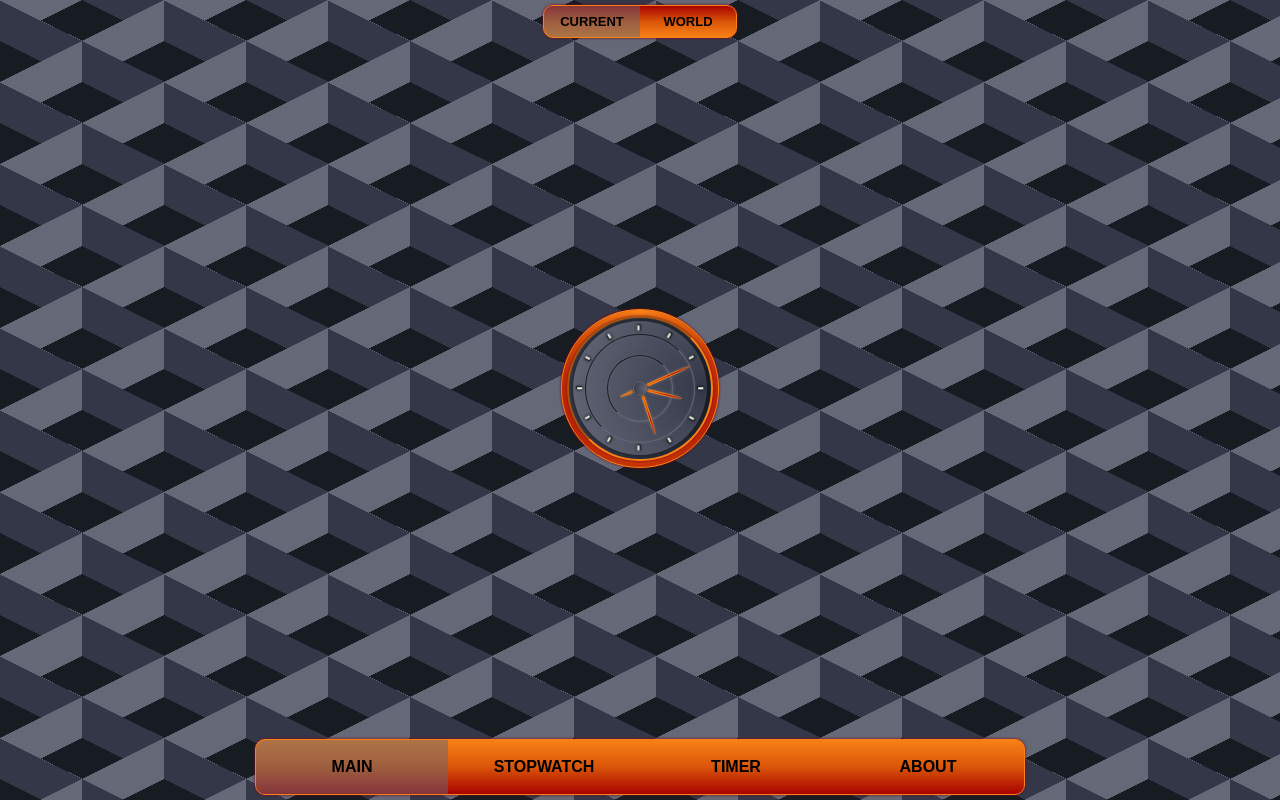
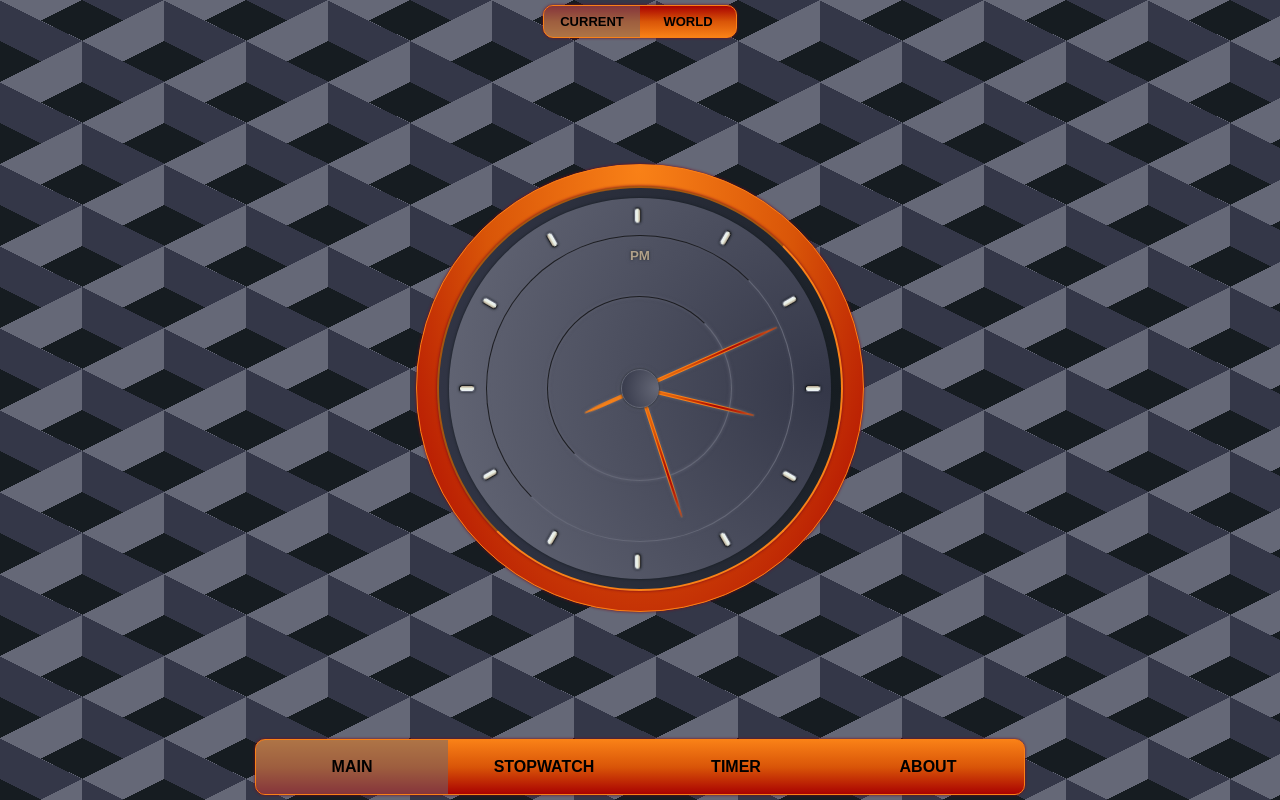
Before and after one commit to patrickgunnar/sun-time-app, a React (Create React App) app: page / in a window 1280 px wide. Built offline with nearby package versions, Linux system fonts and the light colour scheme.

Commit message:
feat: added timezone functionality

```diff
--- a/src/components/clock-frame.tsx
+++ b/src/components/clock-frame.tsx
@@ -1,7 +1,12 @@
 import { styled } from "styled-components";
+import { useCallback, useEffect, useState } from "react";
+import { DateTime } from "luxon";
 import { screenSizes } from "../screen-sizes";
-import { useCallback, useEffect, useState } from "react";
 
+
+interface ClockFrameProps {
+    timeZone?: string
+}
 
 const OuterFrame = styled.div`
     background:
@@ -17,11 +22,7 @@ const OuterFrame = styled.div`
     align-items: center;
 
     aspect-ratio: 1/1;
-    width: 90%;
-
-    @media only screen and (min-width: ${screenSizes.laptop}) {
-        width: 35%;
-    }
+    width: 100%;
 `
 
 const InnerFrame = styled.div`
@@ -65,6 +66,8 @@ const ClockCircleFrame = styled.div<{ size: number }>`
     display: flex;
     justify-content: center;
     align-items: center;
+
+    position: relative;
 
     aspect-ratio: 1/1;
     width: ${props => props.size}%;
@@ -163,20 +166,62 @@ const ClockPointer = styled.div<{
     }
 `
 
-const ClockFrame = () => {
+const ClockPeriod = styled.span`
+    filter: drop-shadow(0 0 .1rem var(--color-003));
+
+    display: flex;
+    justify-content: center;
+    align-items: center;
+
+    font-weight: bold;
+    font-family: sans-serif;
+    font-size: x-small;
+    text-align: center;
+    text-transform: uppercase;
+    text-shadow: 1px inset var(--color-001);
+    color: var(--color-011);
+
+    position: absolute;
+    top: 6%;
+
+    height: fit-content;
+    width: fit-content;
+
+    @media only screen and (min-width: ${screenSizes.mobile}) {
+        font-size: medium;
+        top: 8%;
+    }
+
+    @media only screen and (min-width: ${screenSizes.laptop}) {
+        font-size: smaller;
+        top: 4%;
+    }
+
+    @media only screen and (min-width: ${screenSizes.xlaptop}) {
+        font-size: large;
+        top: 6%;
+    }
+`
+
+const ClockFrame: React.FC<ClockFrameProps> = ({
+    timeZone
+}) => {
     // generates current time handler
     const getCurrentTime = useCallback(() => {
-        const date = new Date()
+        const date = timeZone ? DateTime.now().setZone(timeZone) : DateTime.local()
 
-        const hour = ((date.getHours() + 11) % 12) + 1
-        const minute = date.getMinutes()
-        const second = date.getSeconds()
+        const hour = ((date.hour + 11) % 12) + 1
+        const minute = date.minute
+        const second = date.second
+        const periodTime = date.toFormat("a").toString()
 
         return {
-            hour, minute, second
+            hour, minute, second, periodTime
         }
-    }, [])
+    }, [timeZone])
 
+    // clock day period (AM or PM)
+    const [period, setPeriod] = useState<string>(getCurrentTime().periodTime)
     // clock seconds rotation
     const [seconds, setSeconds] = useState<number>(getCurrentTime().second * 6)
     // clock minutes rotation
@@ -189,12 +234,15 @@ const ClockFrame = () => {
     useEffect(() => {
         // updates clock handler
         const handleUpdate = () => {
-            const { hour, minute, second } = getCurrentTime()
+            const { hour, minute, second, periodTime } = getCurrentTime()
 
             // get time degrees
             const hoursDeg = (hour * 30) + (minute * .5)
             const minsDeg = minute * 6
             const secsDeg = second * 6
+
+            // if time period (AM or PM) changes, reset it
+            if(period !== periodTime) setPeriod(periodTime)
 
             // set hours
             setHours(hoursDeg)
@@ -207,13 +255,16 @@ const ClockFrame = () => {
         const interval = setInterval(handleUpdate, 1000)
 
         return () => clearInterval(interval)
-    }, [getCurrentTime])
+    }, [getCurrentTime, period])
 
     return (
         <OuterFrame>
             <InnerFrame>
                 <ClockBase>
                     <ClockCircleFrame size={80}>
+                        <ClockPeriod>
+                            {period}
+                        </ClockPeriod>
                         <ClockCircleFrame size={60}>
                             <ClockPointer height={63} width={1.30} bottom={50} rotate={hours} />
                             <ClockPointer height={73} width={1.15} bottom={50} rotate={minutes} />
```
